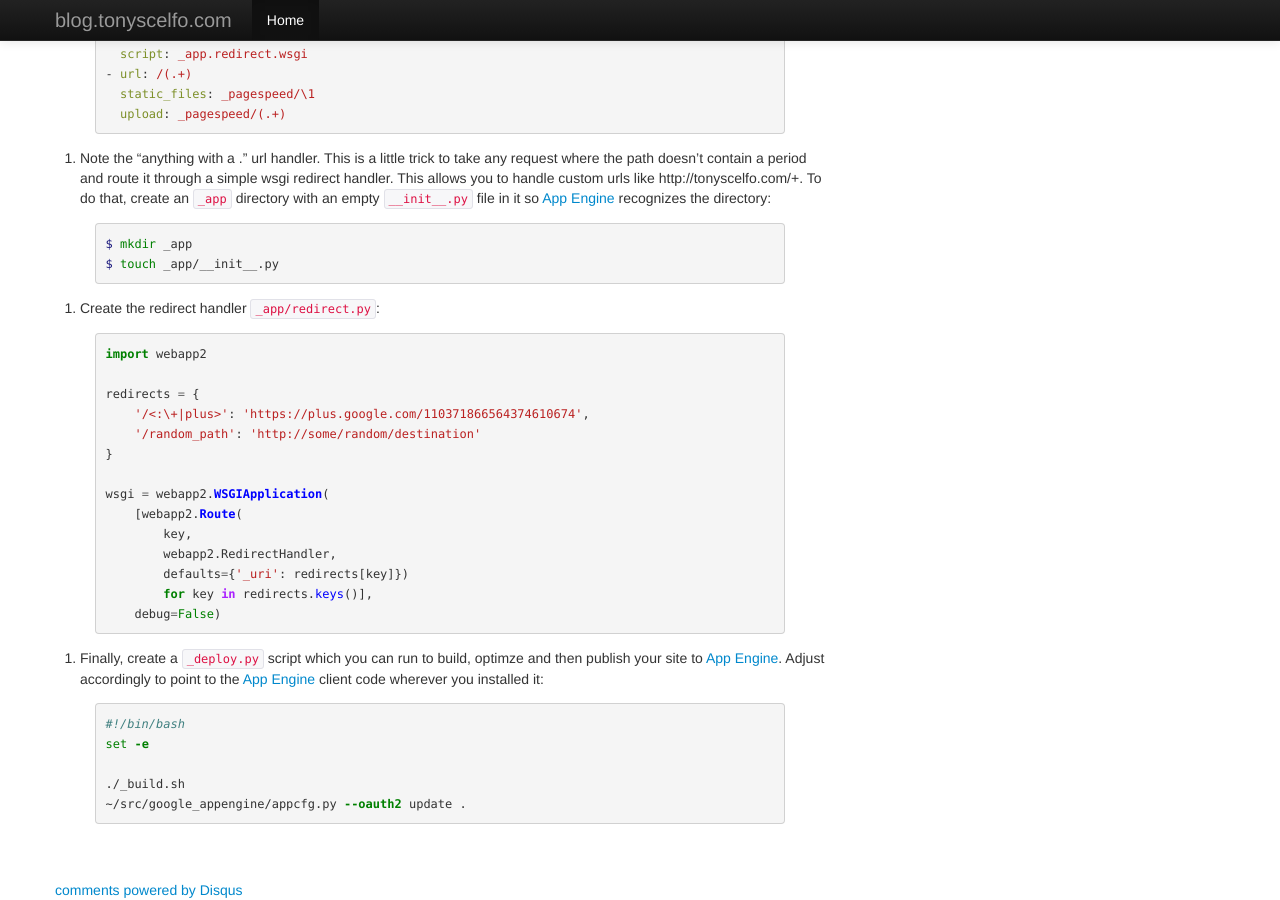
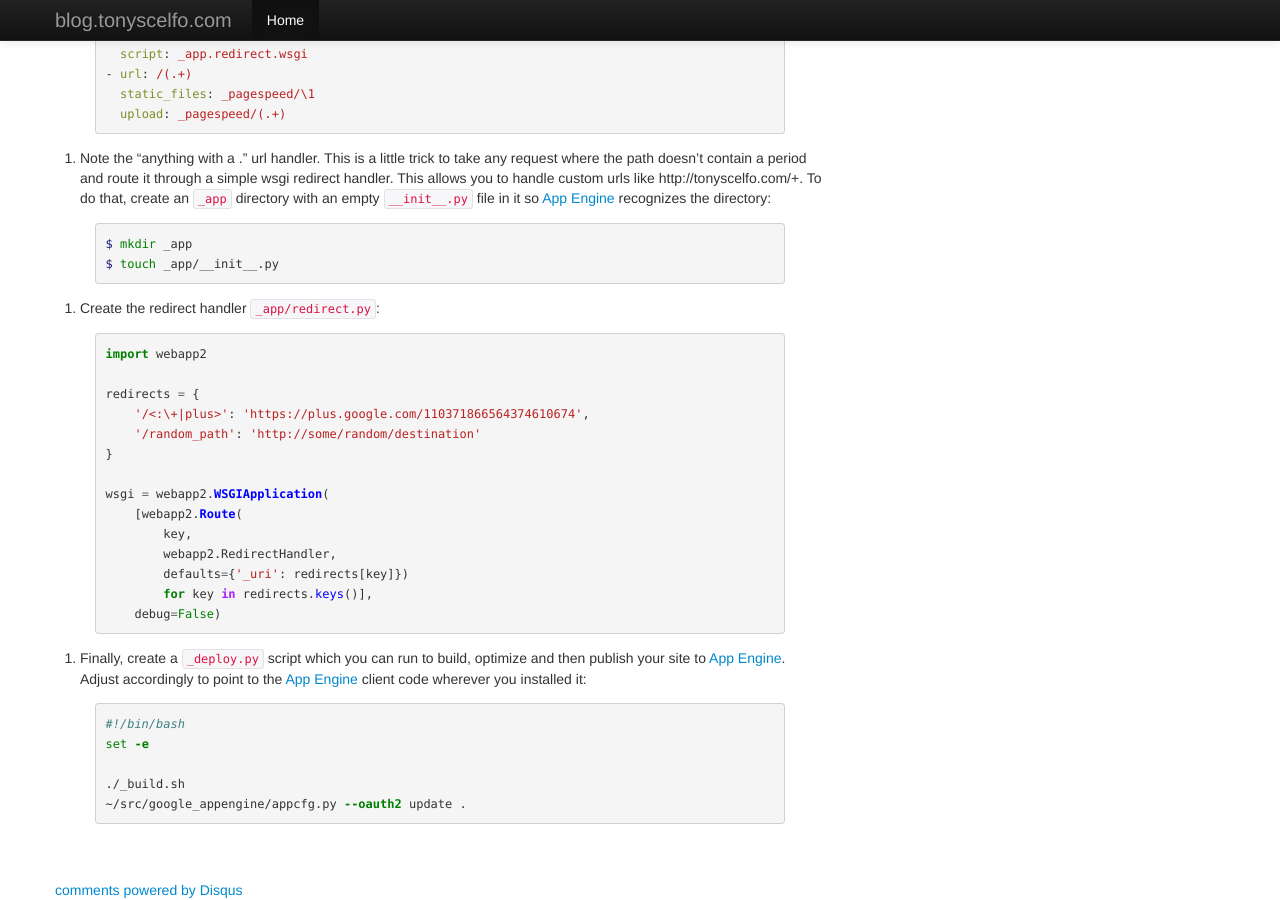
Before and after one commit to mchelen/tonyscelfo.com, a Jekyll site: the page built from _posts/2013-06-12-use-jekyll-with-pagespeed-and-appengine.md, in a window 1280 px wide and 900 px high, scrolled down 2393 px. Built offline with Jekyll 4.4.1, drawn with Linux system fonts in a browser that asks for light colours; nearby versions of some CDN libraries; comment, search, counter and statistics services are not loaded.

Commit message:
fix spelling

```diff
--- a/_posts/2013-06-12-use-jekyll-with-pagespeed-and-appengine.md
+++ b/_posts/2013-06-12-use-jekyll-with-pagespeed-and-appengine.md
@@ -143,7 +143,7 @@ wsgi = webapp2.WSGIApplication(
     debug=False)
 {% endhighlight %}
 
-  9. Finally, create a `_deploy.py` script which you can run to build, optimze and then publish your site to [App Engine](https://developers.google.com/appengine/).  Adjust accordingly to point to the [App Engine](https://developers.google.com/appengine/) client code wherever you installed it:
+  9. Finally, create a `_deploy.py` script which you can run to build, optimize and then publish your site to [App Engine](https://developers.google.com/appengine/).  Adjust accordingly to point to the [App Engine](https://developers.google.com/appengine/) client code wherever you installed it:
 
 {% highlight bash %}
 #!/bin/bash
```
